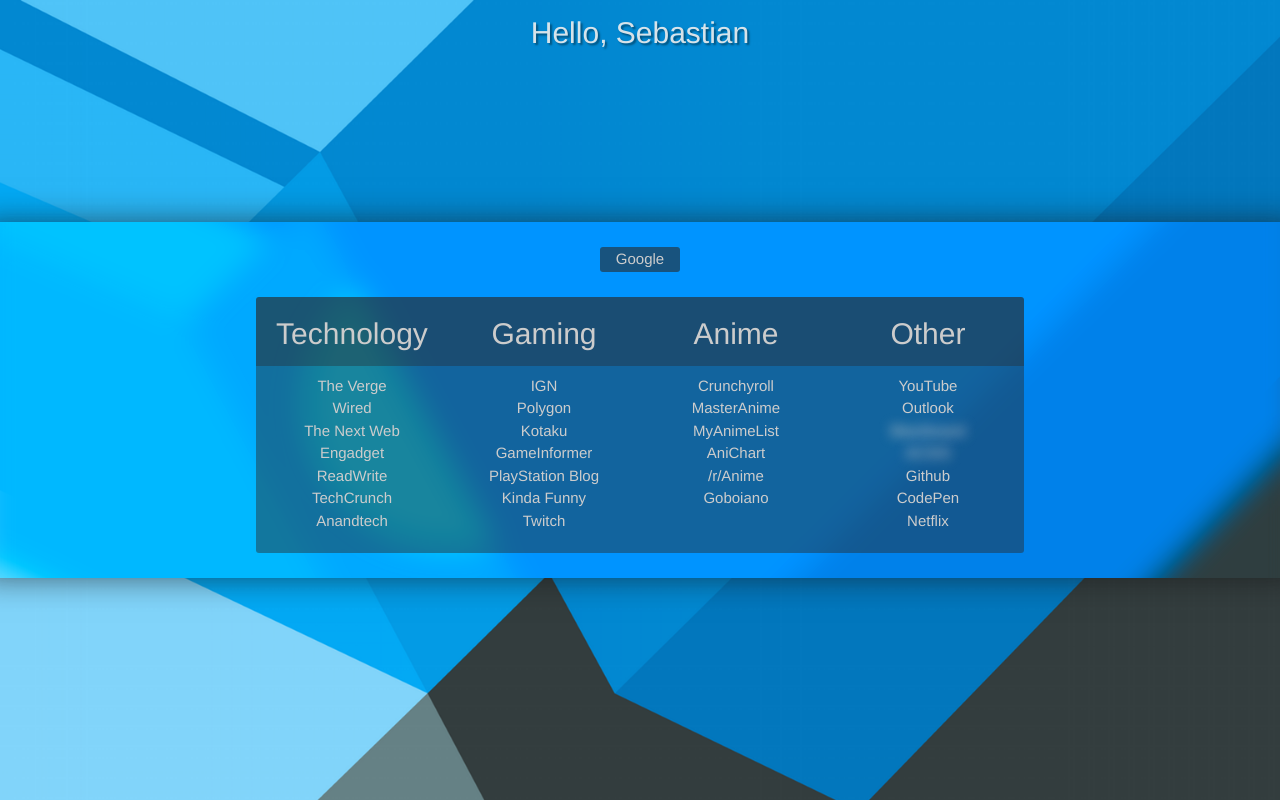
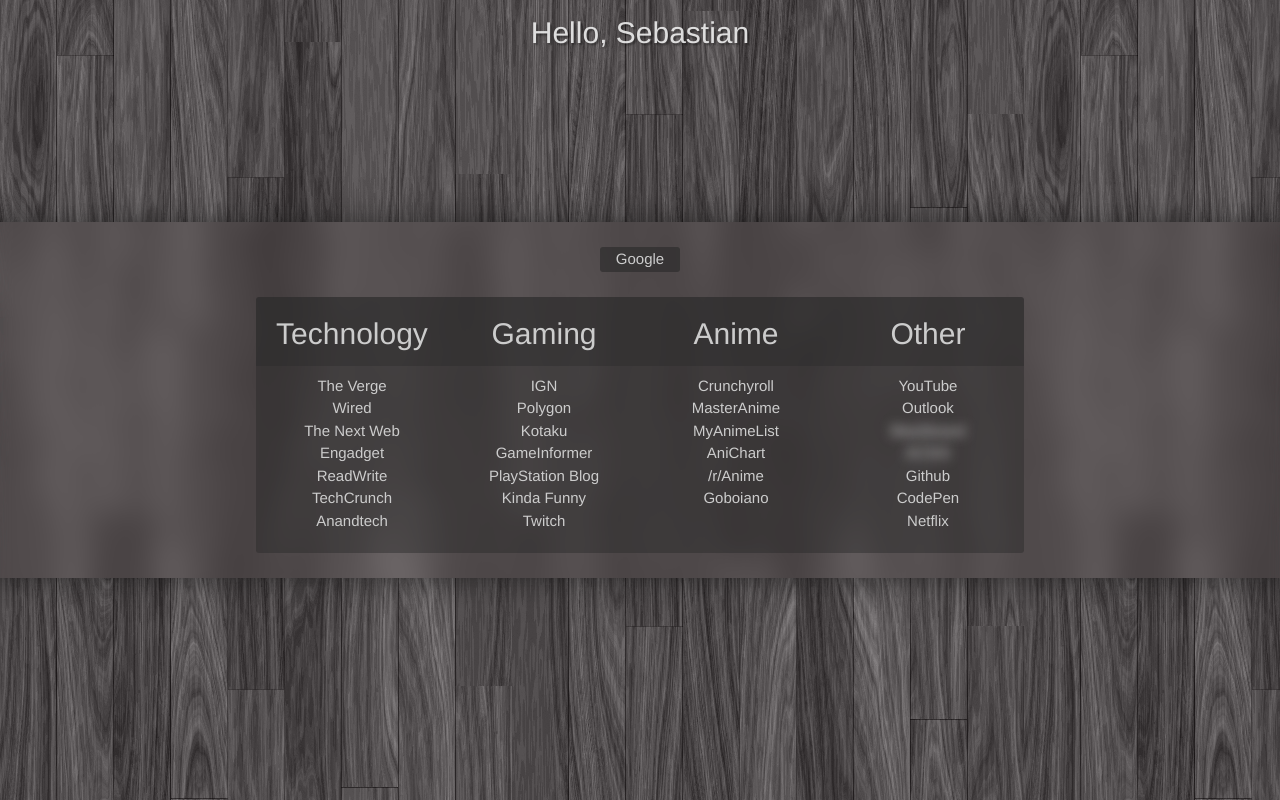
Before and after one commit to generalguy41/Start-Page, a plain HTML site: page index.html in a window 1280 px wide. Drawn offline with Linux system fonts and the light colour scheme.

Commit message:
Update config.css

```diff
--- a/config.css
+++ b/config.css
@@ -7,7 +7,7 @@
 }
 
 body, #container::before{
-	background:url("lib/theverge.png") top left /cover;
+	background:url("lib/wood.jpg") top left repeat;
 	background-attachment: fixed;
 }
 
```
